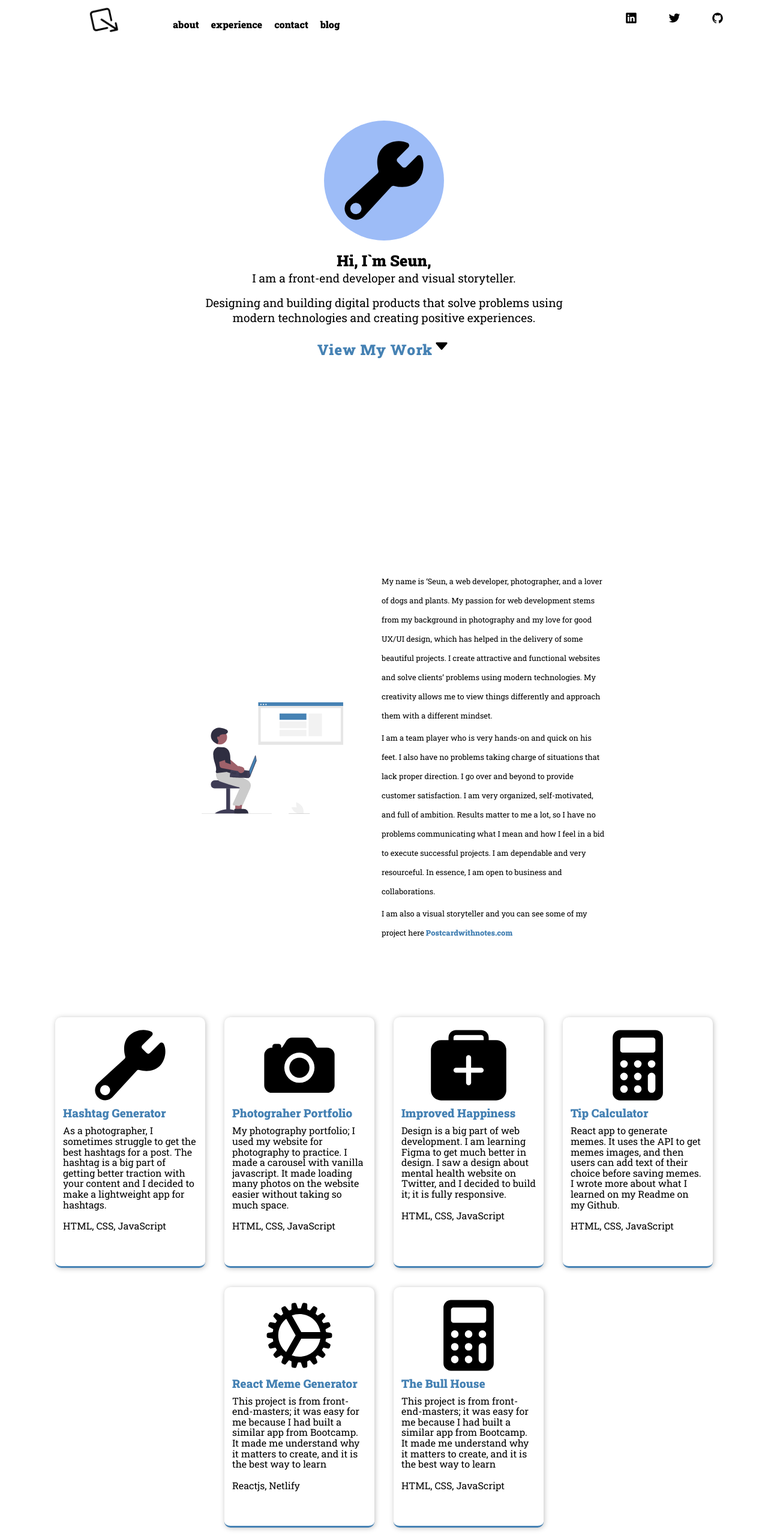
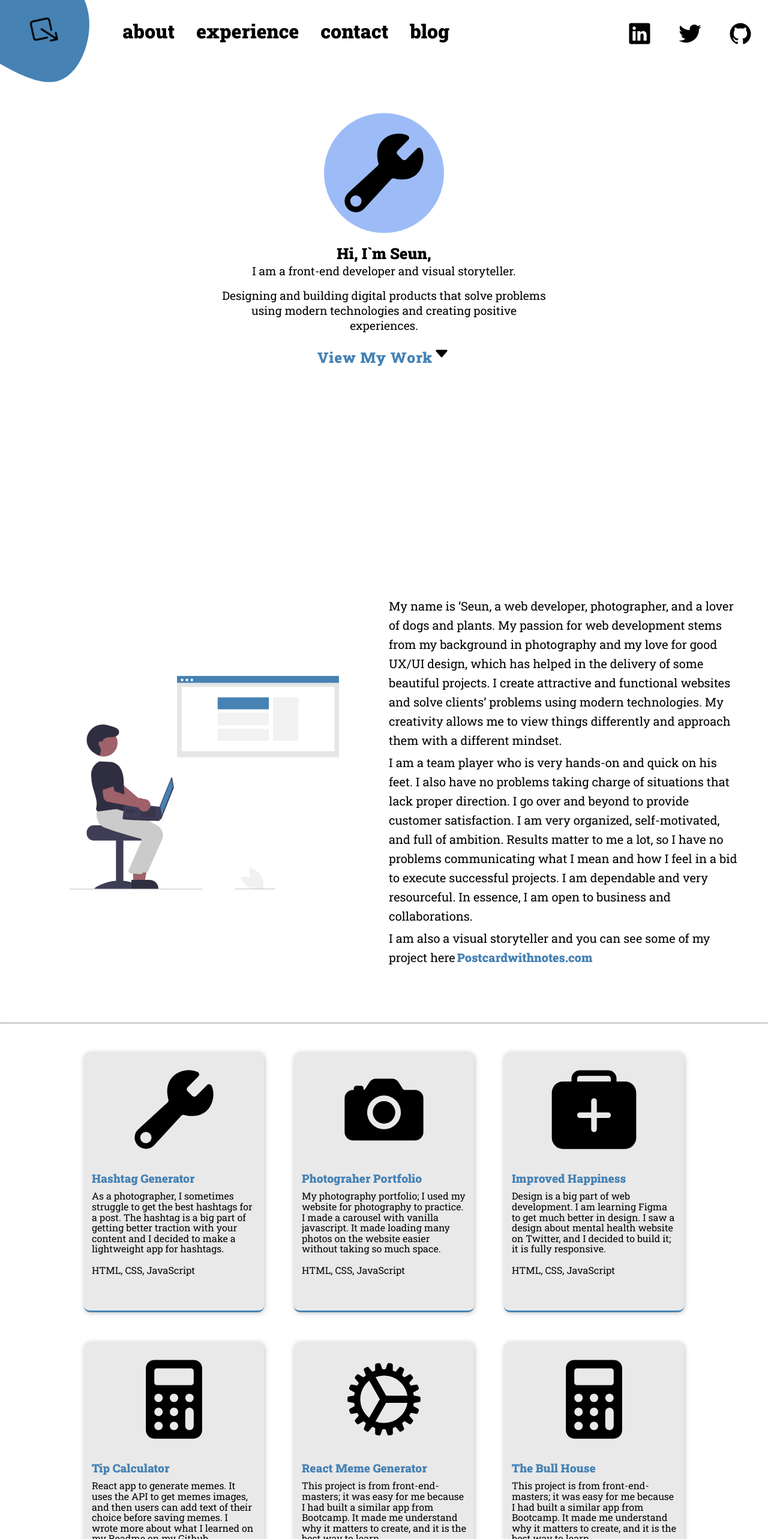
Before and after one commit to whoiskekeanyway/my-portfolio-with-react, a React (Create React App) app: page / in a window 1280 px wide. Shown: the top 2566 px of the page at 60% size. Built offline with nearby package versions, Linux system fonts and the light colour scheme.

Commit message:
fix-few-bugs

```diff
--- a/src/App.css
+++ b/src/App.css
@@ -15,6 +15,7 @@
   left: 50%;
   transform: translate(-50%, -50%);
   text-align: center;
+  padding: 3rem;
 }
 
 .landing {
@@ -22,7 +23,7 @@
   flex-direction: column;
   justify-content: center;
   align-items: center;
-  background-color: rgb(157, 188, 247);
+  background-color: #9dbcf7;
   width: 200px;
   height: 200px;
   margin: 0 auto;
@@ -33,13 +34,11 @@
   font-size: 2vw;
   font-weight: 900;
   margin-top: 1rem;
-
 }
 
 .landingSubtitle {
   font-size: 1.5vw;
   font-weight: 400;
-
 }
 .landingParagraph {
   font-family: "Roboto Slab", serif;
@@ -61,7 +60,7 @@
   align-items: center;
   width: 100%;
   font-size: 1.9vw;
-  color: steelblue;
+  color: #4682b4;
   text-decoration: none;
   letter-spacing: 1px;
   font-weight: 700;
@@ -79,13 +78,25 @@
 }
 
 @media screen and (max-width: 375px) {
+  .landingMessage {
+    width: 100%;
+    padding: 2rem;
+  }
   .landingTitle {
     font-size: 7vw;
     font-weight: 900;
-    height: auto;
+  }
+
+  .landingSubtitle {
+    font-size: 4vw;
+    font-weight: 900;
   }
   .landingParagraph {
-    font-size: 3vh;
+    font-family: "Roboto Slab", serif;
+    font-weight: 900;
+    font-size: 3.5vw;
+    margin-top: 1rem;
+    margin-bottom: 1rem;
   }
   .scrollDownBtn {
     font-size: 5vw;
@@ -101,31 +112,21 @@
   align-items: center;
   justify-content: center;
   height: 100vh;
-  padding: 2rem;
-  max-width: 800px;
+  max-width: 1440px;
   margin: 0 auto;
 }
 
-.developer {
-  flex: 50;
-  width: 300px;
-  margin: 2rem;
-  padding: 2rem;
-  transition: transform 250ms;
-}
-
-.developer:hover {
-  transform: scale(1.1);
-  transition: transform 250ms;
+.words-div {
+  flex: 50%;
+  max-width: 600px;
+  padding: 0.5rem;
 }
 
 .biography {
   font-weight: 400;
-  font-size: 1vw;
-  max-width: 600px;
+  font-size: 20px;
   margin-bottom: 5px;
   line-height: 2rem;
-  max-width: 400px;
 }
 
 .reference {
@@ -156,13 +157,33 @@
   transform-origin: left;
 }
 
+.image-div {
+  flex: 50%;
+  display: flex;
+  flex-direction: column;
+  justify-content: center;
+  align-items: center;
+  max-width: 600px;
+}
+
+.developer {
+  max-width: 450px;
+  transition: transform 250ms;
+}
+
+.developer:hover {
+  transform: scale(1.1);
+  transition: transform 250ms;
+}
+
 @media screen and (max-width: 375px) {
-  .biography {
-    font-size: 5vw;
+  .words-div {
+    padding: 0.5rem;
   }
   .developer {
     width: 350px;
-    margin-bottom: 1rem;
+    margin-bottom: 3rem;
+    padding: auto;
   }
   .about-page {
     flex-direction: column-reverse;
@@ -178,25 +199,28 @@
   display: flex;
   justify-content: center;
   flex-wrap: wrap;
-  gap: 2rem;
-  padding: 2rem;
+  gap: 50px;
+  padding: 3rem;
+  max-width: 1200px;
+  margin: 0 auto;
 }
 
 .projects {
-  flex-basis: 250px;
+  flex-basis:300px;
+  height: auto;
   box-shadow: 1px 1px 8px rgba(0, 0, 0, 0.25);
   border-radius: 10px;
   display: flex;
   flex-direction: column;
   padding: 13px;
   padding-bottom: 20px;
-  background-color: white;
+  background-color: rgb(233, 233, 233);
   border-bottom: 3px solid #4682b4;
   transition: all ease-in-out 0.5s;
 }
 
 .projects:hover {
-  border-top: 3px solid steelblue;
+  border-top: 3px solid #4682b4;
   border-bottom: none;
   transform: scale(0.99);
   transition: all ease-in-out 0.5s;
@@ -206,7 +230,7 @@
   width: 60%;
   height: auto;
   align-self: center;
-  border-radius: 5px;
+  margin-bottom: 20px;
   object-fit: scale-down;
   transition: transform 250ms ease-in;
 }
--- a/src/App.js
+++ b/src/App.js
@@ -19,7 +19,8 @@ function App() {
         <Main />
         <section id='aboutpage'>
           <About />
-        </section>
+      </section>
+      <hr />
         <Projects />
 
         <Contacts />
--- a/src/components/About.js
+++ b/src/components/About.js
@@ -3,7 +3,8 @@ import developer from "./images/developer.svg";
 export default function About() {
   return (
     <div className='about-page'>
-      <div>
+
+      <div className="words-div">
         <p className='biography'>
           My name is ‘Seun, a web developer, photographer, and a lover of dogs
           and plants. My passion for web development stems from my background in
@@ -35,9 +36,16 @@ export default function About() {
             Postcardwithnotes.com
           </a>
         </p>
+      </div>
+
+      <div className="image-div">
+
+        <img className='developer'
+          src={developer}
+          alt='developer' />
 
       </div>
-      <img className='developer' src={developer} alt='developer' />
+
     </div>
   );
 }
--- a/src/components/Navbar.js
+++ b/src/components/Navbar.js
@@ -17,6 +17,8 @@ export default function Navbar() {
   const toggleNav = () => {
     setToggleMenu(!toggleMenu);
   };
+
+
 
   //
   React.useEffect(() => {
--- a/src/components/Project.js
+++ b/src/components/Project.js
@@ -17,9 +17,6 @@ export default function Project(props) {
       </div>
       <br />
 
-
-
-
     </div>
   );
 }
--- a/src/components/Projects.js
+++ b/src/components/Projects.js
@@ -20,6 +20,7 @@ export default function Projects() {
           title='Photograher Portfolio'
           description=' My photography portfolio; I used my website for photography to practice. I made a carousel with vanilla javascript. It made loading many photos on the website easier without taking so much space.'
           techstack='HTML, CSS, JavaScript'
+
         />
         <Project
           img={medkit}
@@ -44,7 +45,6 @@ export default function Projects() {
           title='The Bull House'
           description='This project is from front-end-masters; it was easy for me because I had built a similar app from Bootcamp. It made me understand why it matters to create, and it is the best way to learn'
           techstack='HTML, CSS, JavaScript'
-
         />
       </section>
     </div>
--- a/src/index.css
+++ b/src/index.css
@@ -13,7 +13,10 @@ body {
   -moz-osx-font-smoothing: grayscale;
   max-width: 1440px;
   margin: 0 auto;
+  height: 100vh;
   font-family: "Roboto Slab", serif;
+  background-image: url("./components/images/blob-haikei.svg");
+  background-repeat: no-repeat;
 }
 
 /* Navbar */
@@ -26,7 +29,6 @@ body {
   padding-top: 10px;
   position: fixed;
   top: 0;
-  left: 100px;
 }
 
 .App-logo {
@@ -34,6 +36,7 @@ body {
   width: 50px;
   margin-left: 3rem;
   cursor: pointer;
+  margin-top: 1rem;
 }
 
 .App-logo:hover {
@@ -77,12 +80,14 @@ body {
 .list-item {
   display: inline-block;
   padding: 20px 10px;
+  margin-left: 1rem;
 }
 
 .list-item a {
   text-decoration: none;
   color: #ee6352;
   position: relative;
+  font-size: 2rem;
 }
 
 .list-item a::after {
@@ -126,15 +131,15 @@ body {
 .extra {
   display: flex;
   flex-direction: row;
-  justify-content: center;
   align-items: center;
   justify-content: flex-end;
-  margin-right: 2rem;
+  margin-top: 0.5rem;
+  margin-right: 0.5rem;
 }
 
 .App-logos {
   pointer-events: auto;
-  width: 20px;
+  width: 40px;
   cursor: pointer;
 }
 
@@ -161,6 +166,8 @@ body {
   }
   #btn {
     display: block;
+    width: 70px;
+    height: 70px;
   }
 
   .list-item {
@@ -170,7 +177,15 @@ body {
 
   .nav-list {
     flex-direction: column;
-    height: auto;
+    height: 300px;
+    margin-left: 0;
+    background-color: rgb(211, 131, 131);
+    z-index: 1;
+    border-radius: 20px;
+    position: relative;
+  }
+  .extra {
+    display: none;
   }
 }
 
@@ -222,6 +237,13 @@ body {
 
 /* Footer */
 
+.footerDiv {
+  padding: 5px;
+  text-align: center;
+  max-width: 1200px;
+  margin: 0 auto;
+}
+
 footer {
   font-weight: 400;
   padding: 10px;
@@ -233,10 +255,6 @@ footer {
   position: fixed;
 }
 
-.footerDiv {
-  padding: 5px;
-  text-align: center;
-}
 .copyright a {
   text-decoration: none;
   color: steelblue;
```
Also changed, not shown: src/components/images/blob-haikei.svg (added), src/components/images/layered-peaks-haikei.svg (added).
